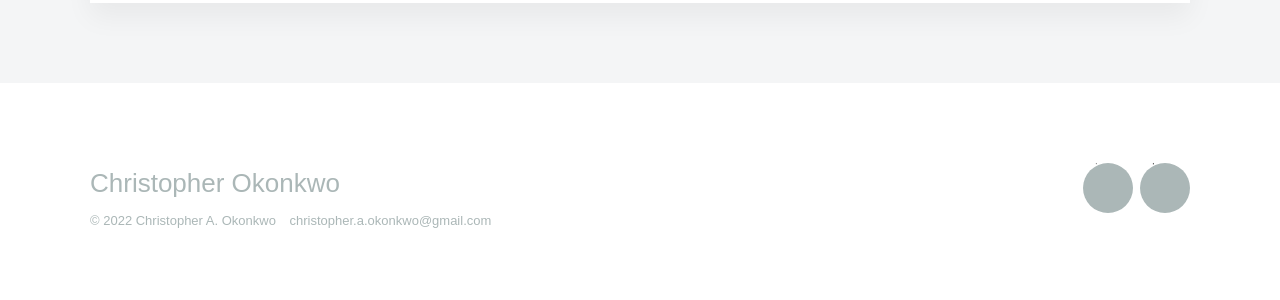
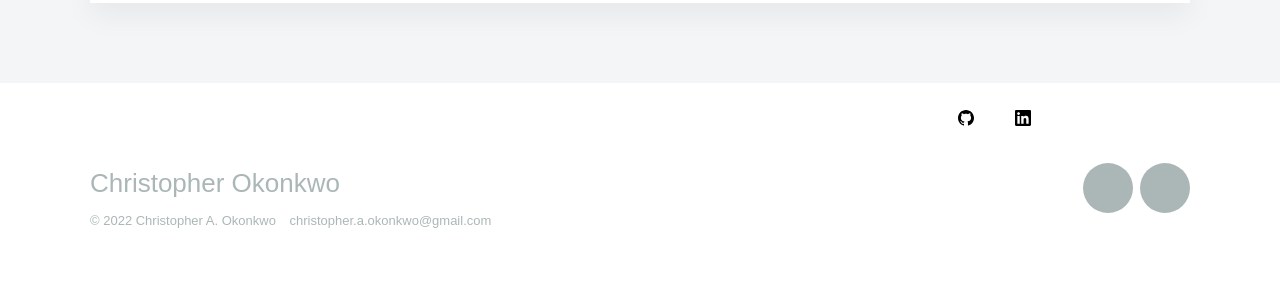
Before and after one commit to crisokonkwo/crisokonkwo.github.io, a Jekyll site: the page built from _pages/thanks.md, in a window 1280 px wide. Shown: the part 676-976 px from the top of the page. Built offline with Jekyll 4.4.1, drawn with Linux system fonts in a browser that asks for light colours; nearby versions of some CDN libraries; some web fonts are replaced.

Commit message:
Update socials.html

```diff
--- a/_includes/socials.html
+++ b/_includes/socials.html
@@ -4,7 +4,7 @@
 	<li class="socials__item">
 		<a class="socials__item__link" href="{{ url[1] }}" target="_blank" title="{{ url[0] | remove: '_url' | replace: '-', ' ' | capitalize }}">
 
-			<svg class="svg-inline--fa fa-{{ url[0] | replace: 'facebook', 'facebook-f' | remove: '_url' }} fa-w-9" aria-hidden="true" data-prefix="fab" data-icon="{{ url[0] | replace: 'facebook', 'facebook-f' | remove: '_url' }}" role="img" xmlns="http://www.w3.org/2000/svg" viewBox="0 0 264 512" data-fa-i2svg="">
+			<svg class="svg-inline--fa" aria-hidden="true" role="img" xmlns="http://www.w3.org/2000/svg">
 				<use xlink:href="{{ '/assets/social-icons.svg#' }}{{ url[0] | replace: 'facebook', 'facebook-f' | remove: '_url' }}"></use>
 			</svg>
 
```
